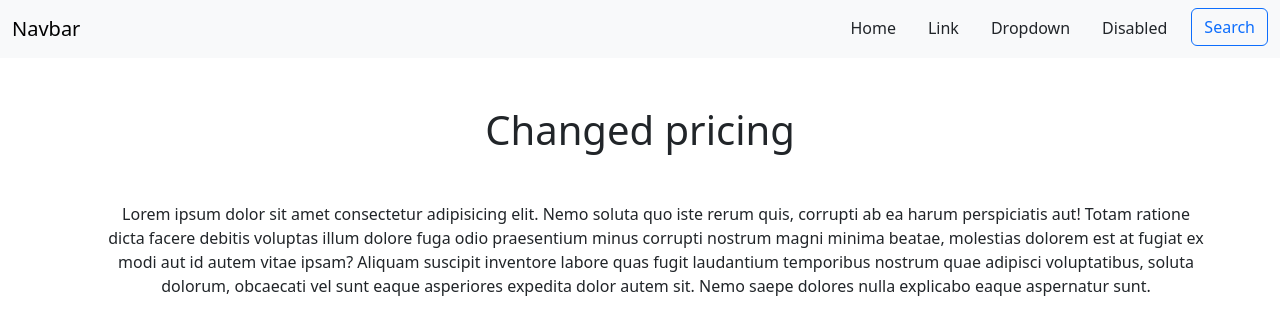
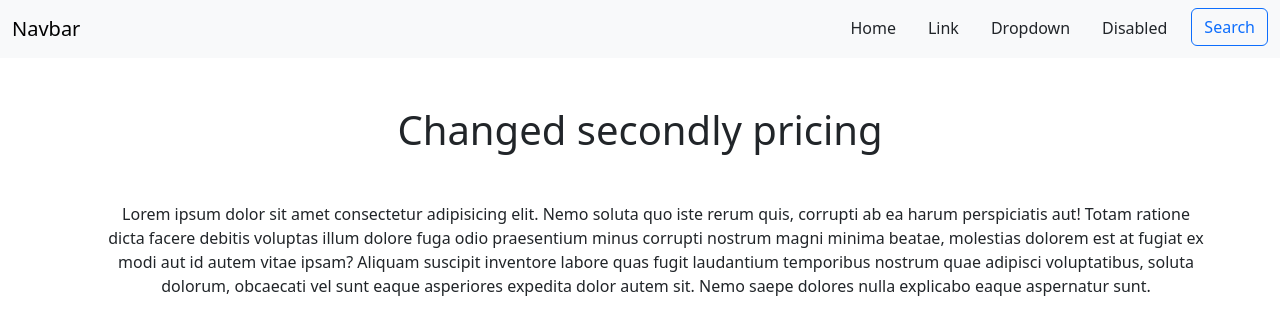
Before and after one commit to DobrianskyiVol/first, a website: page index.html in a window 1280 px wide. Drawn offline with nearby package versions, Linux system fonts and the light colour scheme.

Commit message:
third commit

```diff
--- a/index.html
+++ b/index.html
@@ -36,7 +36,7 @@
       <main>
       <div class="container">
         <div class="row text-center">
-          <h1 class="my-5">Changed pricing</h1>
+          <h1 class="my-5">Changed secondly pricing</h1>
         </div>
         <div class="row text-center">
             <p class="mx-3 px-3">Lorem ipsum dolor sit amet consectetur adipisicing elit. Nemo soluta quo iste rerum quis, corrupti ab ea harum perspiciatis aut! Totam ratione dicta facere debitis voluptas illum dolore fuga odio praesentium minus corrupti nostrum magni minima beatae, molestias dolorem est at fugiat ex modi aut id autem vitae ipsam? Aliquam suscipit inventore labore quas fugit laudantium temporibus nostrum quae adipisci voluptatibus, soluta dolorum, obcaecati vel sunt eaque asperiores expedita dolor autem sit. Nemo saepe dolores nulla explicabo eaque aspernatur sunt.</p>
```
